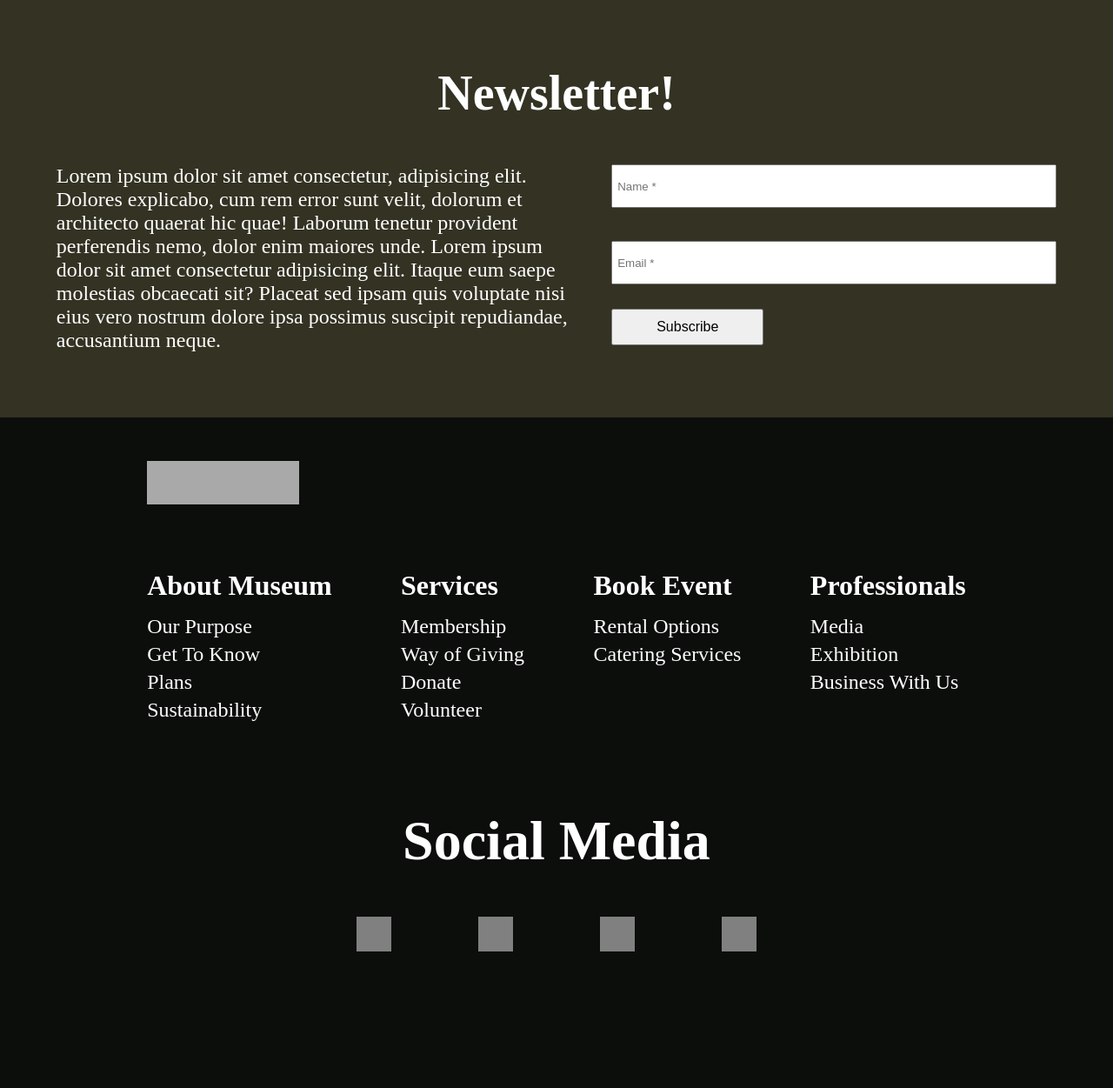
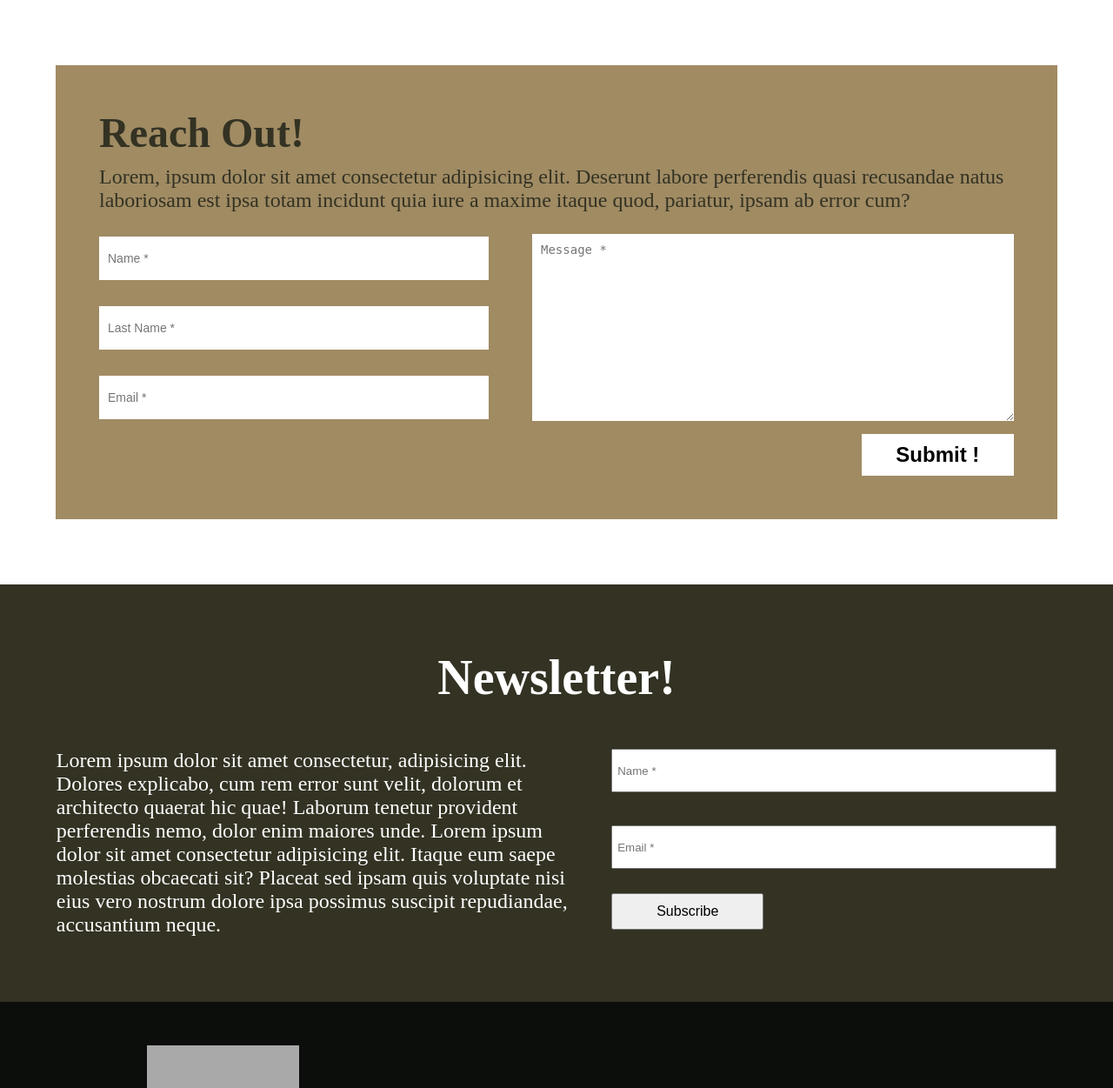
Before and after one commit to TBenipal/FIP_London-Aviation-Museum, a PHP site: page /contact.html in a window 1280 px wide. Shown: the part 100-1351 px from the top of the page at 87% size. Before the commit the page ends 1194 px from the top, so only its background shows below. Run offline with PHP 8.4, Linux system fonts and the light colour scheme.

Commit message:
Updated HTML, CSS/SASS
Updated HTML, CSS/SASS, and updated the contact section

```diff
--- a/airplane.html
+++ b/airplane.html
@@ -33,7 +33,7 @@
                     <li class="nav-item"><a>Honors</a></li>
                     <li class="nav-item"><a href="airplane.html">Airplane</a></li>
                     <li class="nav-item"><a>Exhibition</a></li>
-                    <li class="nav-item"><a>Contact!</a></li>
+                    <li class="nav-item"><a href="contact.html">Contact!</a></li>
                 </ul>
             </nav>
         </div>
@@ -68,12 +68,10 @@
                 <button id="as2-btn">Read More >>>></button>
             </div>
             <div id="as2-block" class="l-col-start-8 l-col-end-13"></div>
-            <div id="as2-gutter-con" class="l-col-start-1 l-col-end-13">
-                <div id="as2-gutter" class="gutter"></div>
-            </div>
         </section>
 
         <section id="making-of" class="grid-con">
+            <div id="gutter-4" class="l-col-start-1 l-col-end-10"></div>
 
         </section>
     </main>
--- a/contact.html
+++ b/contact.html
@@ -33,13 +33,34 @@
                     <li class="nav-item"><a>Honors</a></li>
                     <li class="nav-item"><a href="airplane.html">Airplane</a></li>
                     <li class="nav-item"><a>Exhibition</a></li>
-                    <li class="nav-item"><a>Contact!</a></li>
+                    <li class="nav-item"><a href="contact.html">Contact!</a></li>
                 </ul>
             </nav>
         </div>
     </header>
 
     <main>
+
+                <!--Contact-->
+        <section id="contact-section" class="grid-con">
+            <h2 class="contact-header l-col-start-1 l-col-end-13">Reach Out!</h2>
+            <p id="contact-text" class="col-span-full l-col-start-1 l-col-end-13">Lorem, ipsum dolor sit amet consectetur adipisicing elit. Deserunt labore perferendis quasi recusandae natus laboriosam est ipsa totam incidunt quia iure a maxime itaque quod, pariatur, ipsam ab error cum?</p>
+
+            <!--Form-->
+           <form id="contact-form" class="col-span-full" method="post" action="includes/send.php">
+                <div id="form">
+                    <input type="text" placeholder="Name *" class="field" name="first_name" id="first_name" required aria-label="First Name">
+                    <br>
+                    <input type="text" placeholder="Last Name *" class="field" name="last_name" id="last_name" required aria-label="Last Name">
+                    <br>
+                    <input type="email" placeholder="Email *" class="field" name="email" id="email" required aria-label="Email Address">
+                    <br>
+                </div>
+                <textarea id="message" placeholder="Message *" class="field" name="message" required aria-label="Your Message"></textarea>
+            </form>
+
+            <button id="submit-btn" form="contact-form" type="submit" class="l-col-start-11 l-col-end-13" aria-label="Submit contact form">Submit !</button>
+        </section>
 
         <section id="newsletter" class="grid-con">
             <h1 id="nl-header" class="sub-headings l-col-start-1 l-col-end-13">Newsletter!</h1>
@@ -49,9 +70,9 @@
 
                 <form id="nl-form-con" class="col-span-full">
                     <div id="nl-form">
-                        <input type="text" placeholder="Name *" class="field" name="first_name" id="first_name" required>
+                        <input type="text" placeholder="Name *" class="nl-field" name="first_name" id="first_name" required>
                         <br>
-                        <input type="email" placeholder="Email *" class="field" name="email" id="email" required>
+                        <input type="email" placeholder="Email *" class="nl-field" name="email" id="email" required>
                         <br>
                     </div>
                     <button id="nl-subscribe">Subscribe</button>
--- a/css/main.css
+++ b/css/main.css
@@ -547,7 +547,7 @@ ul, li {
     flex-direction: column;
     gap: 10px;
   }
-  .field {
+  .nl-field {
     height: 50px;
     width: 40vw;
     padding: 5px;
@@ -637,16 +637,6 @@ ul, li {
     background-color: gray;
     height: 600px;
   }
-  #as2-gutter-con {
-    background-color: white;
-  }
-  #s2-gutter {
-    position: static;
-    background: #333223;
-    height: 150px;
-    width: 80vw;
-    clip-path: polygon(0 0, 100% 0, 90% 100%, 0 100%);
-  }
   .as2-seperator {
     position: relative;
     display: inline-block;
@@ -675,4 +665,70 @@ ul, li {
     left: 0;
     right: 0;
   }
+  #making-of {
+    position: relative;
+    width: 100%;
+    height: 400px;
+  }
+  #gutter-4 {
+    position: absolute;
+    background: #333223;
+    height: 150px;
+    width: 80vw;
+    clip-path: polygon(0 0, 100% 0, 90% 100%, 0 100%);
+  }
+}
+@media screen and (min-width: 1200px) {
+  #contact-section {
+    width: 90%;
+    padding: 50px;
+    background-color: #A08B63;
+    margin-top: 75px;
+    margin-bottom: 75px;
+  }
+  .contact-header {
+    font-size: 48px;
+    color: #333223;
+  }
+  #contact-text {
+    justify-self: center;
+    font-size: 24px;
+    margin: 10px 0px;
+    color: #333223;
+  }
+  #contact-form {
+    display: flex;
+    flex-direction: row;
+    justify-content: center;
+    align-items: center;
+    gap: 50px;
+  }
+  .field {
+    height: 50px;
+    margin: 15px 0px;
+    padding: 10px;
+    width: 35vw;
+    font-size: 14px;
+    border: none;
+    color: black;
+    background-color: white;
+  }
+  #message {
+    height: 215px;
+    width: 50vw;
+  }
+  #submit-btn {
+    margin: 0px;
+    font-size: 24px;
+    font-weight: 600;
+    padding: 10px 0px;
+    border: none;
+    cursor: pointer;
+    background-color: white;
+    color: black;
+  }
+  #submit-btn:hover, #submit-btn:active {
+    color: #A08B63;
+    background-color: #0C0E0C;
+  }
 }/*# sourceMappingURL=main.css.map */
--- a/index.html
+++ b/index.html
@@ -34,7 +34,7 @@
                     <li class="nav-item"><a>Honors</a></li>
                     <li class="nav-item"><a href="airplane.html">Airplane</a></li>
                     <li class="nav-item"><a>Exhibition</a></li>
-                    <li class="nav-item"><a>Contact!</a></li>
+                    <li class="nav-item"><a href="contact.html">Contact!</a></li>
                 </ul>
             </nav>
         </div>
--- a/sass/pages/_airplane.scss
+++ b/sass/pages/_airplane.scss
@@ -90,18 +90,6 @@
         height: 600px;
     }
 
-    #as2-gutter-con {
-        background-color: white;
-    }
-
-    #s2-gutter {
-        position: static;
-        background: a.$secondary-color;
-        height: 150px;
-        width: 80vw;
-        clip-path: polygon(0 0, 100% 0, 90% 100%, 0 100%);
-    }
-
     .as2-seperator {
         position: relative;
         display: inline-block;
@@ -133,4 +121,18 @@
         left: 0;
         right: 0;
     }
+
+    #making-of {
+        position: relative;
+        width: 100%;
+        height: 400px;
+    }
+
+    #gutter-4 {
+        position: absolute;
+        background: a.$secondary-color;
+        height: 150px;
+        width: 80vw;
+        clip-path: polygon(0 0, 100% 0, 90% 100%, 0 100%);
+    }
 }
--- /dev/null
+++ b/sass/pages/_contact.scss
@@ -0,0 +1,65 @@
+@use '../abstracts' as a;
+
+@media screen and (min-width: 1200px) {
+  #contact-section {
+    width: 90%;
+    padding: 50px;
+    background-color: a.$accent-color;
+    margin-top: 75px;
+    margin-bottom: 75px;
+    // margin-top: 175px;
+    // margin-bottom: 175px;
+  }
+
+  .contact-header {
+    font-size: 48px;
+    color: a.$secondary-color;
+  }
+
+  #contact-text {
+    justify-self: center;
+    font-size: 24px;
+    margin: 10px 0px;
+    color: a.$secondary-color;
+  }
+
+  #contact-form {
+    display: flex;
+    flex-direction: row;
+    justify-content: center;
+    align-items: center;
+    gap: 50px;
+  }
+
+  .field {
+    height: 50px;
+    margin: 15px 0px;
+    padding: 10px;
+    width: 35vw;
+    font-size: 14px;
+    border: none;
+    color: black;
+    background-color: white;
+  }
+
+  #message {
+    height: 215px;
+    width: 50vw;
+  }
+
+  #submit-btn {
+    margin: 0px;
+    font-size: 24px;
+    font-weight: 600;
+    padding: 10px 0px;
+    border: none;
+    cursor: pointer;
+    background-color: white;
+    color: black;
+  }
+
+  #submit-btn:hover, #submit-btn:active {
+    color: a.$accent-color;
+    background-color: a.$primary-color;
+  }
+}
--- a/sass/pages/_homepage.scss
+++ b/sass/pages/_homepage.scss
@@ -324,7 +324,7 @@
         gap: 10px;
     }
 
-    .field {
+    .nl-field {
         height: 50px;
         width: 40vw;
         padding: 5px;
--- a/sass/pages/_index.scss
+++ b/sass/pages/_index.scss
@@ -1,2 +1,3 @@
 @forward 'homepage';
 @forward 'airplane';
+@forward 'contact';
```
Also changed, not shown: includes/connect.php (added, +20 -0 lines), 1 other file.
